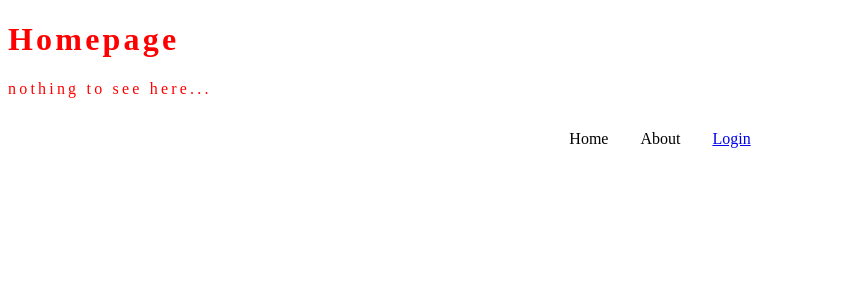
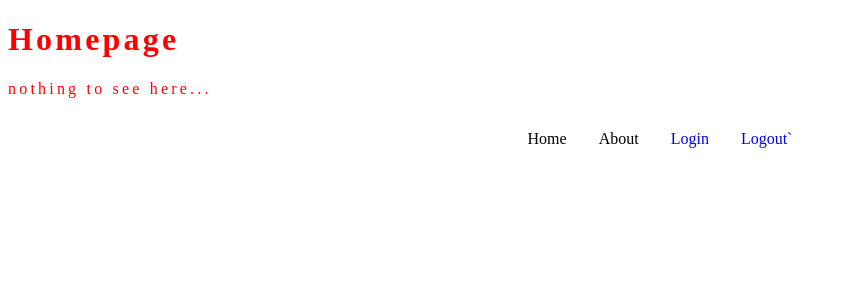
Before and after one commit to a-chakrawarti/Next.js-Fundamentals, a Next.js app: page / in a window 1280 px wide. Shown: the top 300 px of the page, without its empty margins (0-845 px from the left). Built offline with nearby package versions, Linux system fonts and the light colour scheme.

Commit message:
Simple routing & nested routing

```diff
--- a/pages/index.tsx
+++ b/pages/index.tsx
@@ -24,8 +24,13 @@ const Tagline = () => {
           <li className={styles.nav_links}>Home</li>
           <li className={styles.nav_links}>About</li>
           <li className={styles.nav_links}>
-            <Link href="/login">
+            <Link href="/profile">
               <a>Login</a>
+            </Link>
+          </li>
+          <li className={styles.nav_links}>
+            <Link href="/profile/logout">
+              <a>Logout`</a>
             </Link>
           </li>
         </ul>
--- /dev/null
+++ b/pages/profile/logout.tsx
@@ -0,0 +1,5 @@
+const Logout = () => {
+  return <div>Logging out ....</div>;
+};
+
+export default Logout;
--- a/pages/style.module.scss
+++ b/pages/style.module.scss
@@ -14,6 +14,15 @@
   margin: 1rem;
   transition: font-weight 500ms ease;
 
+  a {
+    text-decoration: none;
+
+    &:visited {
+      text-decoration: none;
+      color: #000;
+    }
+  }
+
   &:hover {
     font-weight: 900;
   }
```
Also changed, not shown: pages/profile/index.tsx (renamed from pages/login/index.tsx).
